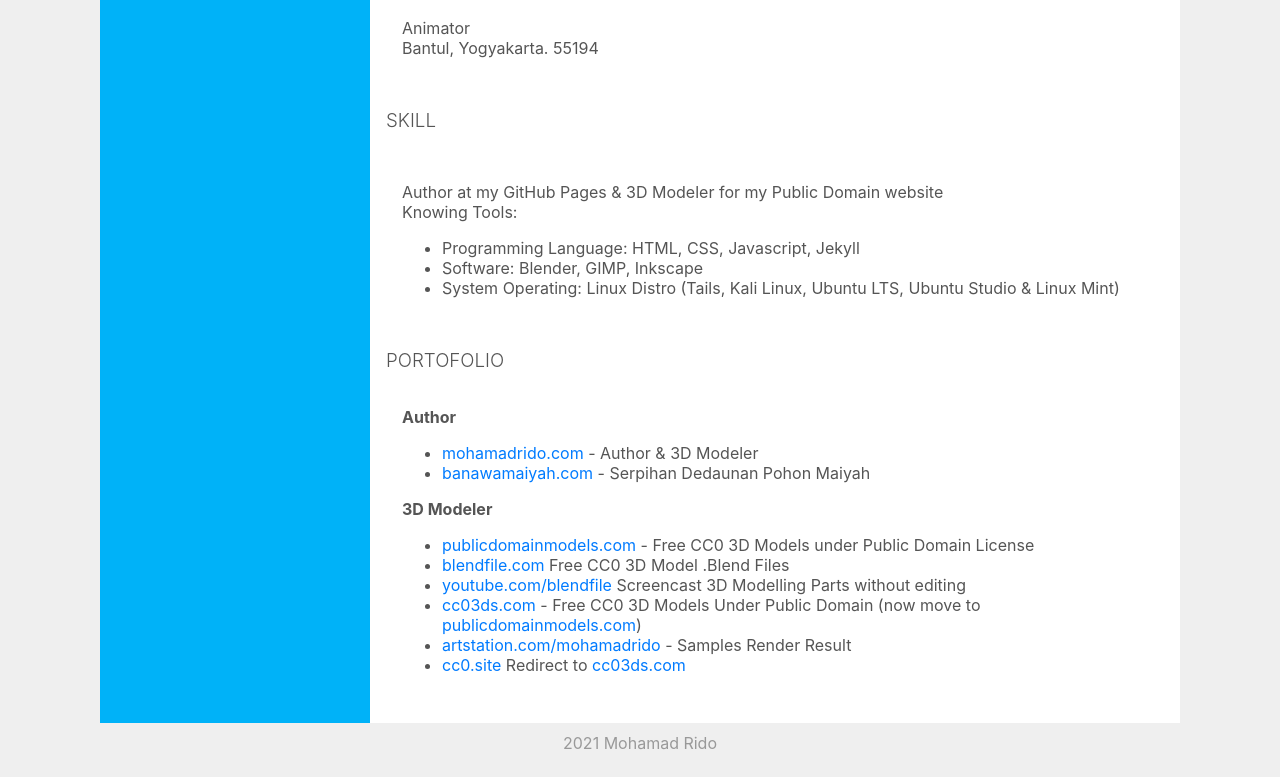
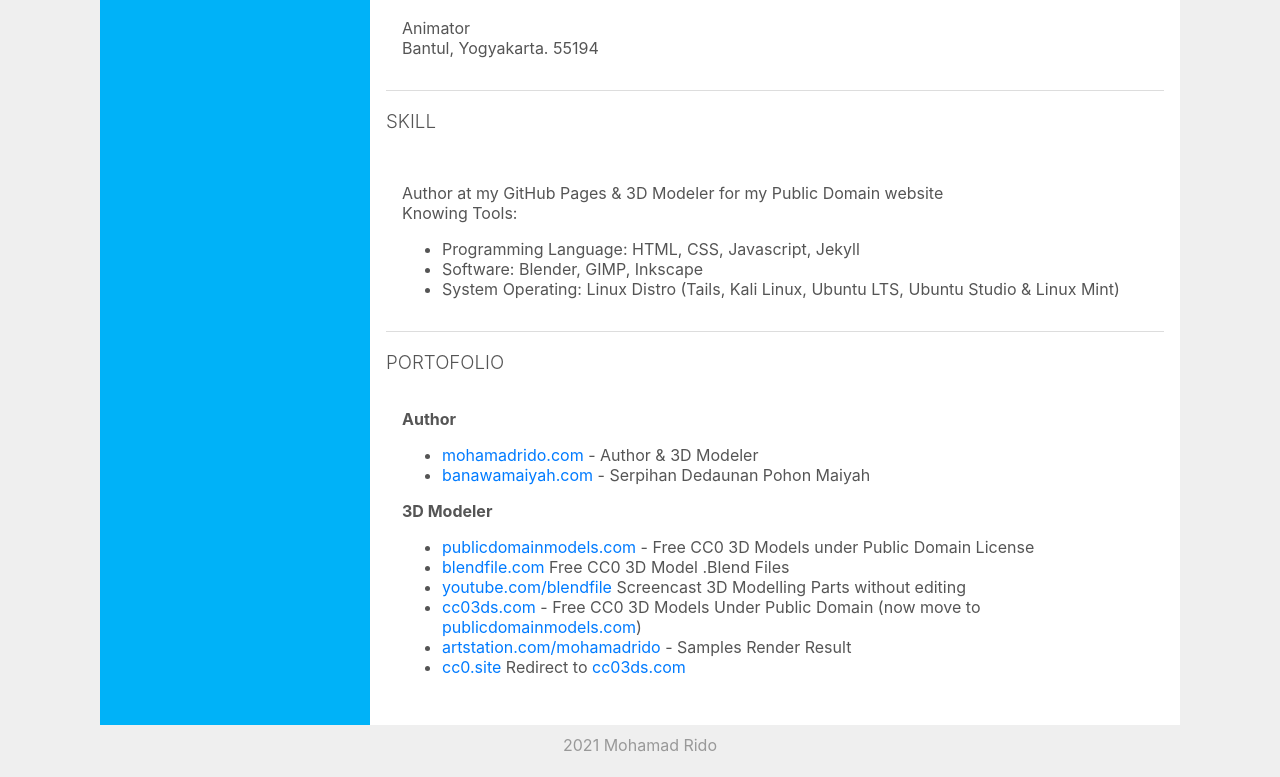
Before and after one commit to mohamadrido/about, a Jekyll site: the page built from index.html, in a window 1280 px wide. Shown: the part 746-1523 px from the top of the page. Built offline with Jekyll 4.4.1, drawn with Linux system fonts in a browser that asks for light colours; nearby versions of some CDN libraries.

Commit message:
Update index.html

```diff
--- a/index.html
+++ b/index.html
@@ -64,7 +64,7 @@
     </div>
 
     <h3>PRACTICAL WORK</h3>
-    <div class="container" style="padding: 1em;">
+    <div class="container" style="padding: 1em; border-bottom: 1px solid #ddd;">
     <b>PT. Kekayon Media Semesta / PT. Animacity Yogyakarta</b>
     <div class="container-right">
     <i>2009</i>
@@ -74,7 +74,7 @@
     </div>
 
     <h3>SKILL</h3>
-    <div class="container" style="padding: 1em;">
+    <div class="container" style="padding: 1em; border-bottom: 1px solid #ddd;">
     <p>Author at my GitHub Pages & 3D Modeler for my Public Domain website<br/>
     Knowing Tools:<br/>
     <ul>
```
